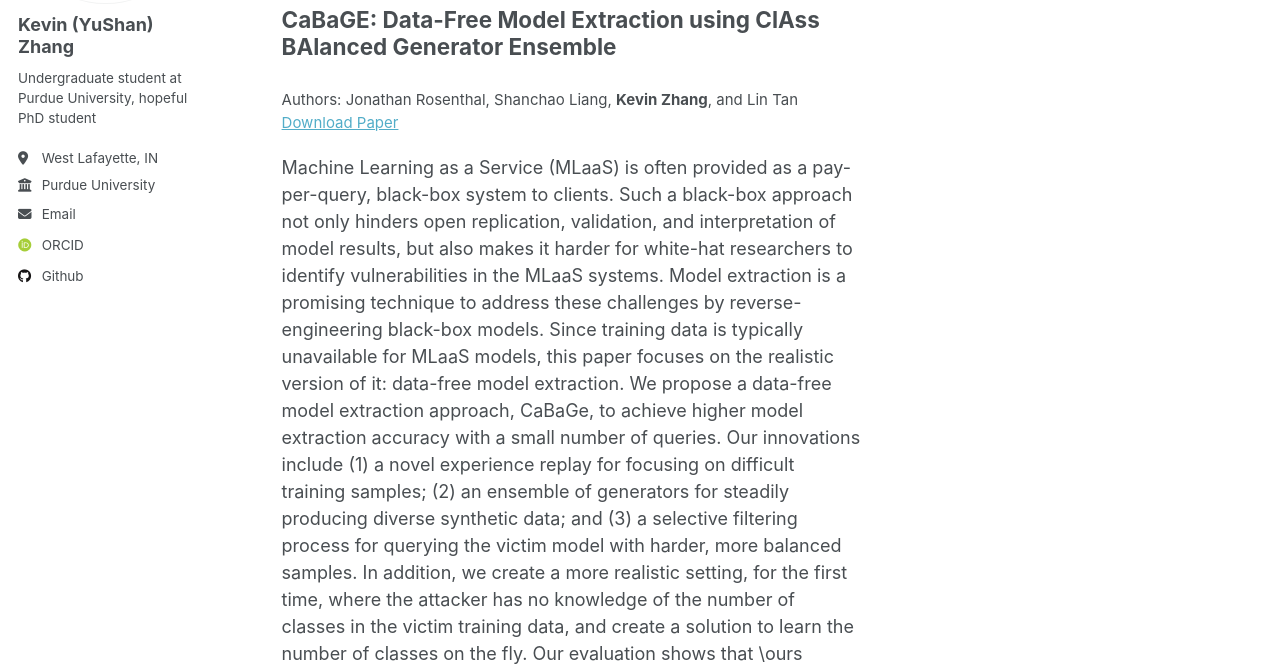
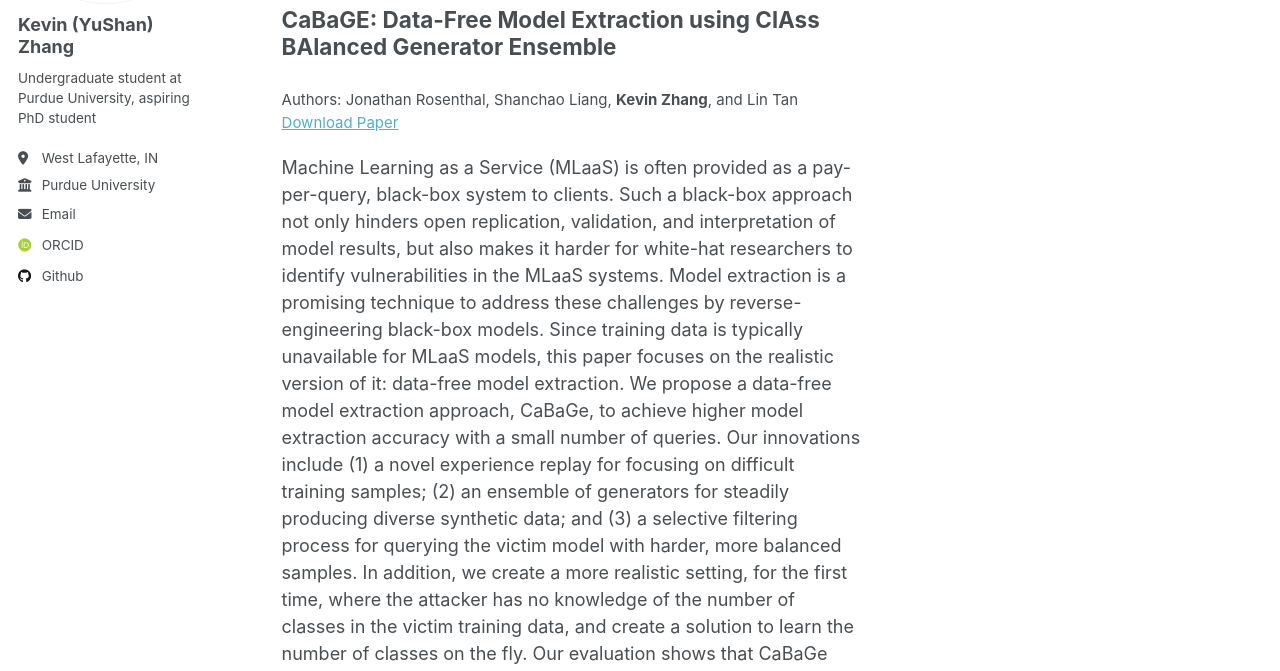
Before and after one commit to kevin-ys-zhang/kevin-ys-zhang.github.io, a Jekyll site: the page built from _pages/publications.html, in a window 1280 px wide and 1400 px high. Shown: the part 264-935 px from the top of the window. Built offline with Jekyll 4.4.1, drawn with Linux system fonts in a browser that asks for light colours; some web fonts are replaced; some of the changed text lies outside the part shown.

Commit message:
Small changes

```diff
--- a/_config.yml
+++ b/_config.yml
@@ -24,7 +24,7 @@ author:
   avatar           : "profile.png"
   name             : "Kevin (YuShan) Zhang"
   pronouns         : # example: "she/her"
-  bio              : "Undergraduate student at Purdue University, hopeful PhD student"
+  bio              : "Undergraduate student at Purdue University, aspiring PhD student"
   location         : "West Lafayette, IN"
   employer         : "Purdue University"
   uri              : # URL
```
Also changed, not shown: _publications/2024-09-16-Cabage.md (+2 -2 lines).
